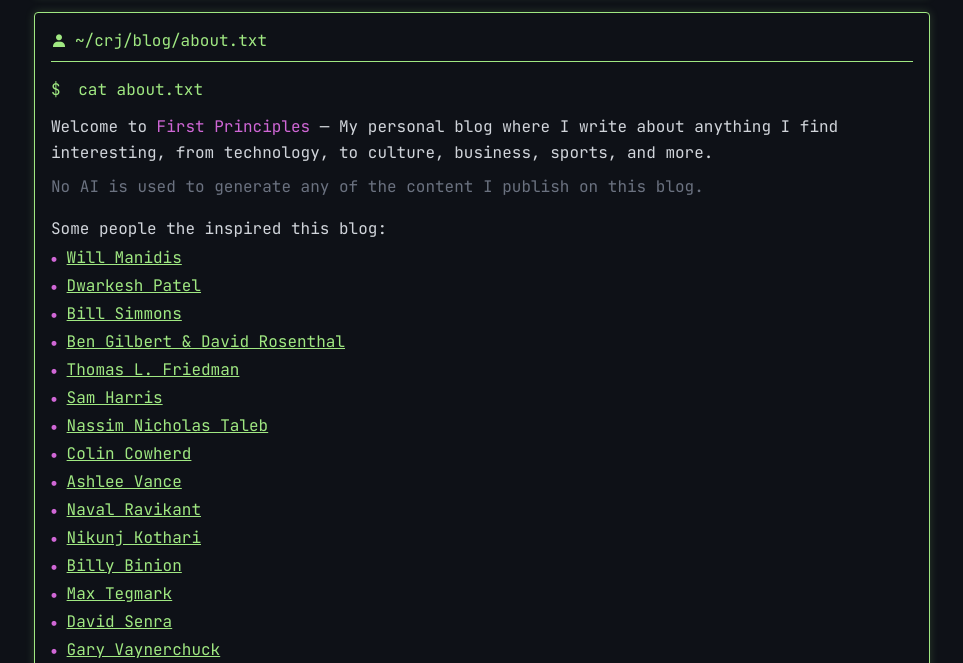
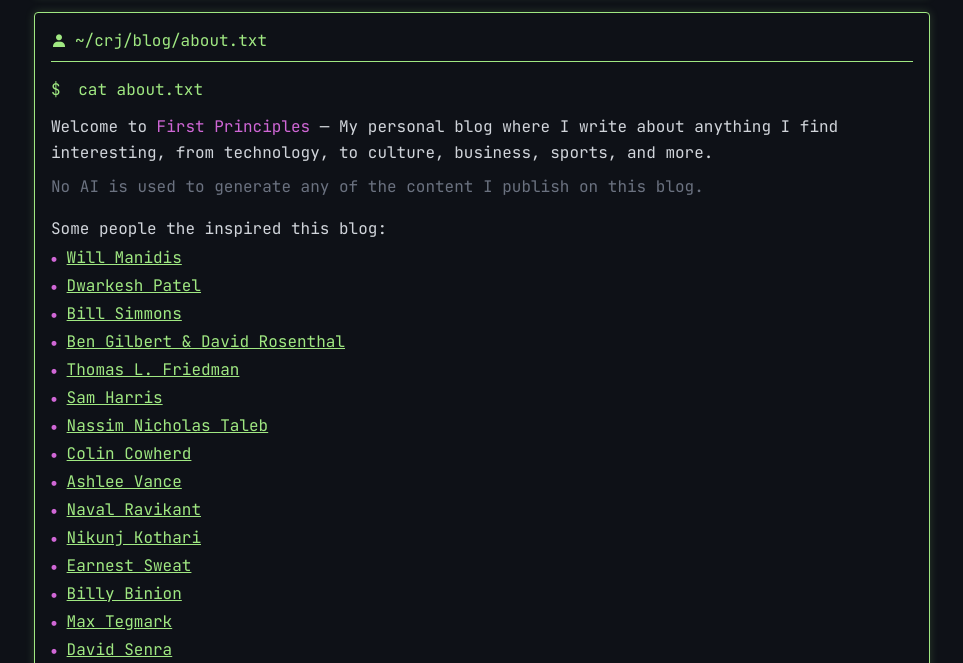
Before and after one commit to calebjohn24/personal-site, a plain HTML site: page blog/index.html in a window 1280 px wide. Shown: the part 135-798 px from the top of the page, without its empty margins (158-1121 px from the left). Drawn offline with nearby package versions, Linux system fonts and the light colour scheme.

Commit message:
small update

```diff
--- a/blog/index.html
+++ b/blog/index.html
@@ -69,6 +69,7 @@
                             <li class="my-1"><i class='bx bxs-circle text-[#d067d6] text-[6px] align-middle'></i> <a href="https://www.ashleevance.com/" class="underline" target="_blank">Ashlee Vance</a></li>
                             <li class="my-1"><i class='bx bxs-circle text-[#d067d6] text-[6px] align-middle'></i> <a href="https://nav.al/" class="underline" target="_blank">Naval Ravikant</a></li>
                             <li class="my-1"><i class='bx bxs-circle text-[#d067d6] text-[6px] align-middle'></i> <a href="https://writing.nikunjk.com/" class="underline" target="_blank">Nikunj Kothari</a></li>
+                            <li class="my-1"><i class='bx bxs-circle text-[#d067d6] text-[6px] align-middle'></i> <a href="https://www.doinggroundwork.com/" class="underline" target="_blank">Earnest Sweat</a></li>
                             <li class="my-1"><i class='bx bxs-circle text-[#d067d6] text-[6px] align-middle'></i> <a href="https://x.com/billybinion" class="underline" target="_blank">Billy Binion</a></li>
                             <li class="my-1"><i class='bx bxs-circle text-[#d067d6] text-[6px] align-middle'></i> <a href="https://physics.mit.edu/faculty/max-tegmark/" class="underline" target="_blank">Max Tegmark</a></li>
                             <li class="my-1"><i class='bx bxs-circle text-[#d067d6] text-[6px] align-middle'></i> <a href="https://www.davidsenra.com/" class="underline" target="_blank">David Senra</a></li>
```
